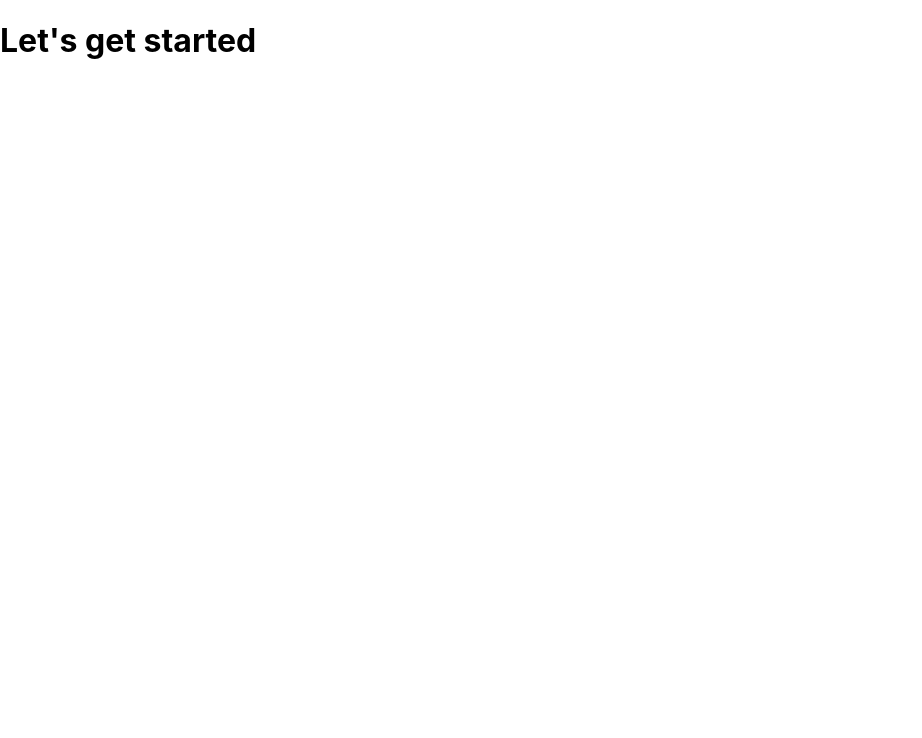
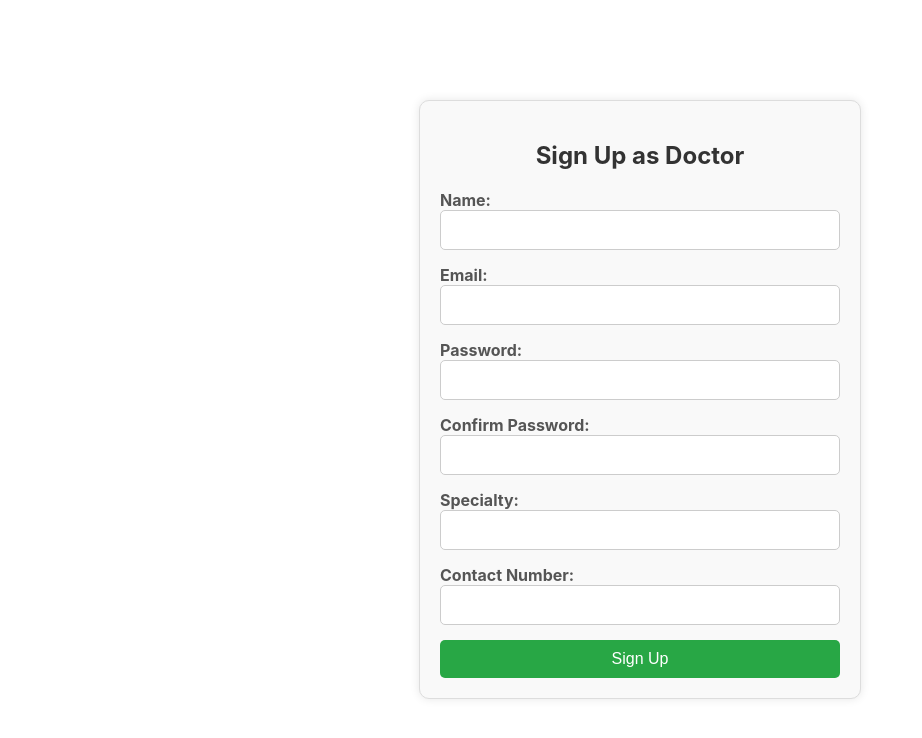
Before and after one commit to hassaan871/smarthealthpro-web, a React (Create React App) app: page / in a window 1280 px wide. Shown: the top 738 px of the page, without its empty margins (0-922 px from the left). Built offline with nearby package versions, Linux system fonts and the light colour scheme.

Commit message:
authentication componet ui

```diff
--- a/src/App.js
+++ b/src/App.js
@@ -1,7 +1,12 @@
+import Login from "./components/authentication/login/Login";
+import SignUp from "./components/authentication/signup/SignUp";
+
+
 function App() {
   return (
     <div>
-      <h1>Let's get started</h1>
+      {/* <Login/> */}
+      <SignUp/>
     </div>
   );
 }
--- /dev/null
+++ b/src/components/authentication/login/Login.css
@@ -0,0 +1,61 @@
+/* Login.css */
+
+.login-container {
+    max-width: 400px;
+    margin: 100px auto;
+    padding: 20px;
+    border: 1px solid #ddd;
+    border-radius: 10px;
+    box-shadow: 0 0 10px rgba(0, 0, 0, 0.1);
+    background-color: #f9f9f9;
+  }
+
+  .login-title {
+    text-align: center;
+    margin-bottom: 20px;
+    font-size: 24px;
+    color: #333;
+  }
+
+  .login-form {
+    display: flex;
+    flex-direction: column;
+    align-items: center; /* Center-align elements */
+  }
+
+  .form-group {
+    width: 100%;
+    margin-bottom: 15px;
+  }
+
+  .form-group label {
+    margin-bottom: 5px;
+    font-weight: bold;
+    color: #555;
+  }
+
+  .form-input {
+    width: 100%; /* Full width */
+    padding: 10px;
+    font-size: 16px;
+    border: 1px solid #ccc;
+    border-radius: 5px;
+    box-sizing: border-box; /* Ensures padding is included in the width */
+  }
+
+  .login-button {
+    width: 100%; /* Full width */
+    padding: 10px;
+    font-size: 16px;
+    background-color: #007bff;
+    color: white;
+    border: none;
+    border-radius: 5px;
+    cursor: pointer;
+    transition: background-color 0.3s;
+    box-sizing: border-box; /* Ensures padding is included in the width */
+  }
+
+  .login-button:hover {
+    background-color: #0056b3;
+  }
--- /dev/null
+++ b/src/components/authentication/login/Login.js
@@ -0,0 +1,45 @@
+import React, { useState } from 'react';
+import './Login.css';  // Import the CSS file
+
+function Login() {
+  const [email, setEmail] = useState('');
+  const [password, setPassword] = useState('');
+
+  const handleSubmit = (event) => {
+    event.preventDefault();
+    // Handle login logic here (e.g., send email and password to the server)
+    console.log('Email:', email);
+    console.log('Password:', password);
+  };
+
+  return (
+    <div className="login-container">
+      <h2 className="login-title">Login</h2>
+      <form onSubmit={handleSubmit} className="login-form">
+        <div className="form-group">
+          <label>Email:</label>
+          <input
+            type="email"
+            value={email}
+            onChange={(e) => setEmail(e.target.value)}
+            required
+            className="form-input"
+          />
+        </div>
+        <div className="form-group">
+          <label>Password:</label>
+          <input
+            type="password"
+            value={password}
+            onChange={(e) => setPassword(e.target.value)}
+            required
+            className="form-input"
+          />
+        </div>
+        <button type="submit" className="login-button">Login</button>
+      </form>
+    </div>
+  );
+}
+
+export default Login;
--- /dev/null
+++ b/src/components/authentication/signup/SignUp.css
@@ -0,0 +1,61 @@
+/* SignUp.css */
+
+.signup-container {
+    max-width: 400px;
+    margin: 100px auto;
+    padding: 20px;
+    border: 1px solid #ddd;
+    border-radius: 10px;
+    box-shadow: 0 0 10px rgba(0, 0, 0, 0.1);
+    background-color: #f9f9f9;
+  }
+
+  .signup-title {
+    text-align: center;
+    margin-bottom: 20px;
+    font-size: 24px;
+    color: #333;
+  }
+
+  .signup-form {
+    display: flex;
+    flex-direction: column;
+    align-items: center;
+  }
+
+  .form-group {
+    width: 100%;
+    margin-bottom: 15px;
+  }
+
+  .form-group label {
+    margin-bottom: 5px;
+    font-weight: bold;
+    color: #555;
+  }
+
+  .form-input {
+    width: 100%; /* Full width */
+    padding: 10px;
+    font-size: 16px;
+    border: 1px solid #ccc;
+    border-radius: 5px;
+    box-sizing: border-box; /* Ensures padding is included in the width */
+  }
+
+  .signup-button {
+    width: 100%; /* Full width */
+    padding: 10px;
+    font-size: 16px;
+    background-color: #28a745;
+    color: white;
+    border: none;
+    border-radius: 5px;
+    cursor: pointer;
+    transition: background-color 0.3s;
+    box-sizing: border-box; /* Ensures padding is included in the width */
+  }
+
+  .signup-button:hover {
+    background-color: #218838;
+  }
--- /dev/null
+++ b/src/components/authentication/signup/SignUp.js
@@ -0,0 +1,96 @@
+import React, { useState } from 'react';
+import './SignUp.css';  // Import the CSS file
+
+function SignUp() {
+  const [name, setName] = useState('');
+  const [email, setEmail] = useState('');
+  const [password, setPassword] = useState('');
+  const [confirmPassword, setConfirmPassword] = useState('');
+  const [specialty, setSpecialty] = useState('');
+  const [contactNumber, setContactNumber] = useState('');
+
+  const handleSubmit = (event) => {
+    event.preventDefault();
+    // Handle sign-up logic here
+    if (password !== confirmPassword) {
+      alert("Passwords don't match!");
+      return;
+    }
+    console.log('Name:', name);
+    console.log('Email:', email);
+    console.log('Password:', password);
+    console.log('Specialty:', specialty);
+    console.log('Contact Number:', contactNumber);
+  };
+
+  return (
+    <div className="signup-container">
+      <h2 className="signup-title">Sign Up as Doctor</h2>
+      <form onSubmit={handleSubmit} className="signup-form">
+        <div className="form-group">
+          <label>Name:</label>
+          <input
+            type="text"
+            value={name}
+            onChange={(e) => setName(e.target.value)}
+            required
+            className="form-input"
+          />
+        </div>
+        <div className="form-group">
+          <label>Email:</label>
+          <input
+            type="email"
+            value={email}
+            onChange={(e) => setEmail(e.target.value)}
+            required
+            className="form-input"
+          />
+        </div>
+        <div className="form-group">
+          <label>Password:</label>
+          <input
+            type="password"
+            value={password}
+            onChange={(e) => setPassword(e.target.value)}
+            required
+            className="form-input"
+          />
+        </div>
+        <div className="form-group">
+          <label>Confirm Password:</label>
+          <input
+            type="password"
+            value={confirmPassword}
+            onChange={(e) => setConfirmPassword(e.target.value)}
+            required
+            className="form-input"
+          />
+        </div>
+        <div className="form-group">
+          <label>Specialty:</label>
+          <input
+            type="text"
+            value={specialty}
+            onChange={(e) => setSpecialty(e.target.value)}
+            required
+            className="form-input"
+          />
+        </div>
+        <div className="form-group">
+          <label>Contact Number:</label>
+          <input
+            type="tel"
+            value={contactNumber}
+            onChange={(e) => setContactNumber(e.target.value)}
+            required
+            className="form-input"
+          />
+        </div>
+        <button type="submit" className="signup-button">Sign Up</button>
+      </form>
+    </div>
+  );
+}
+
+export default SignUp;
```
